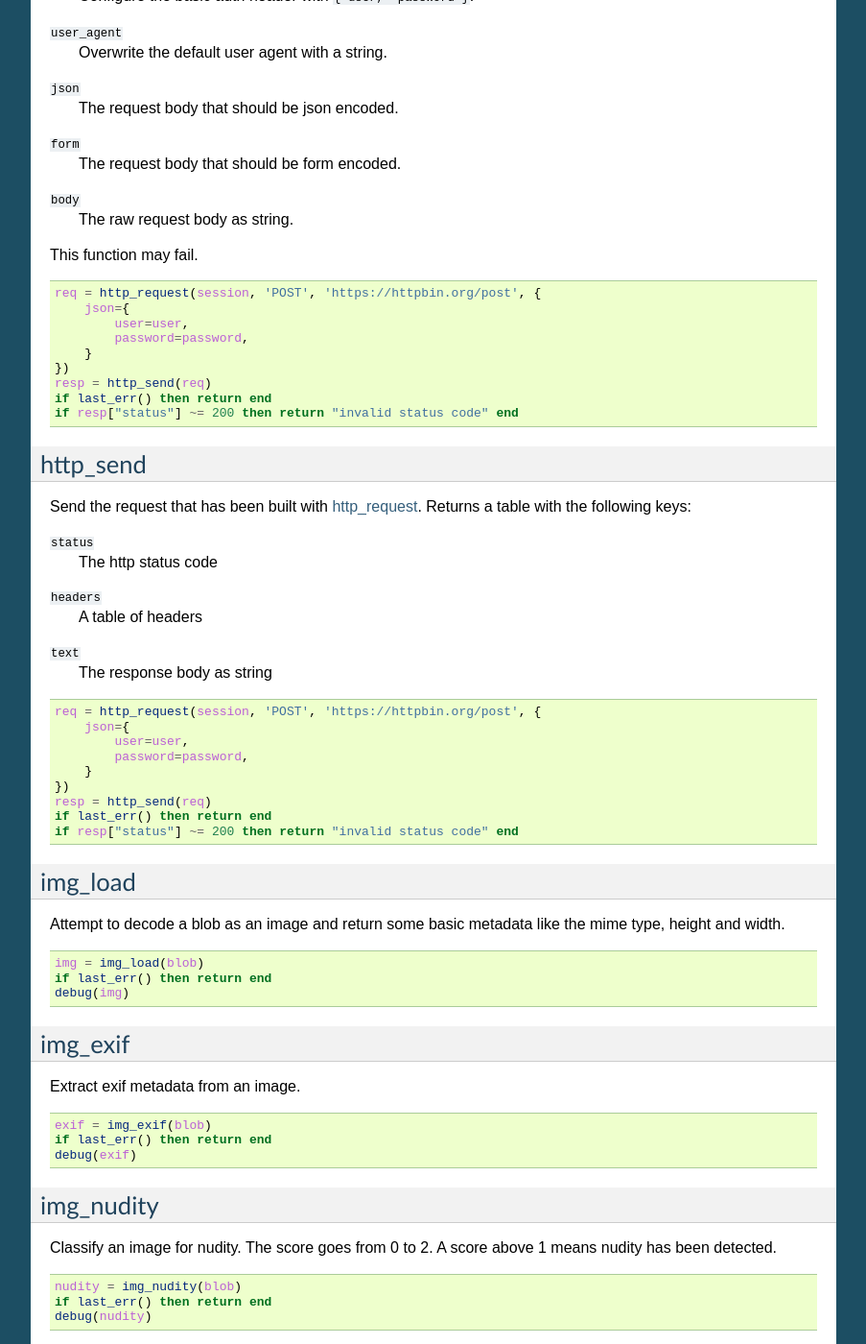
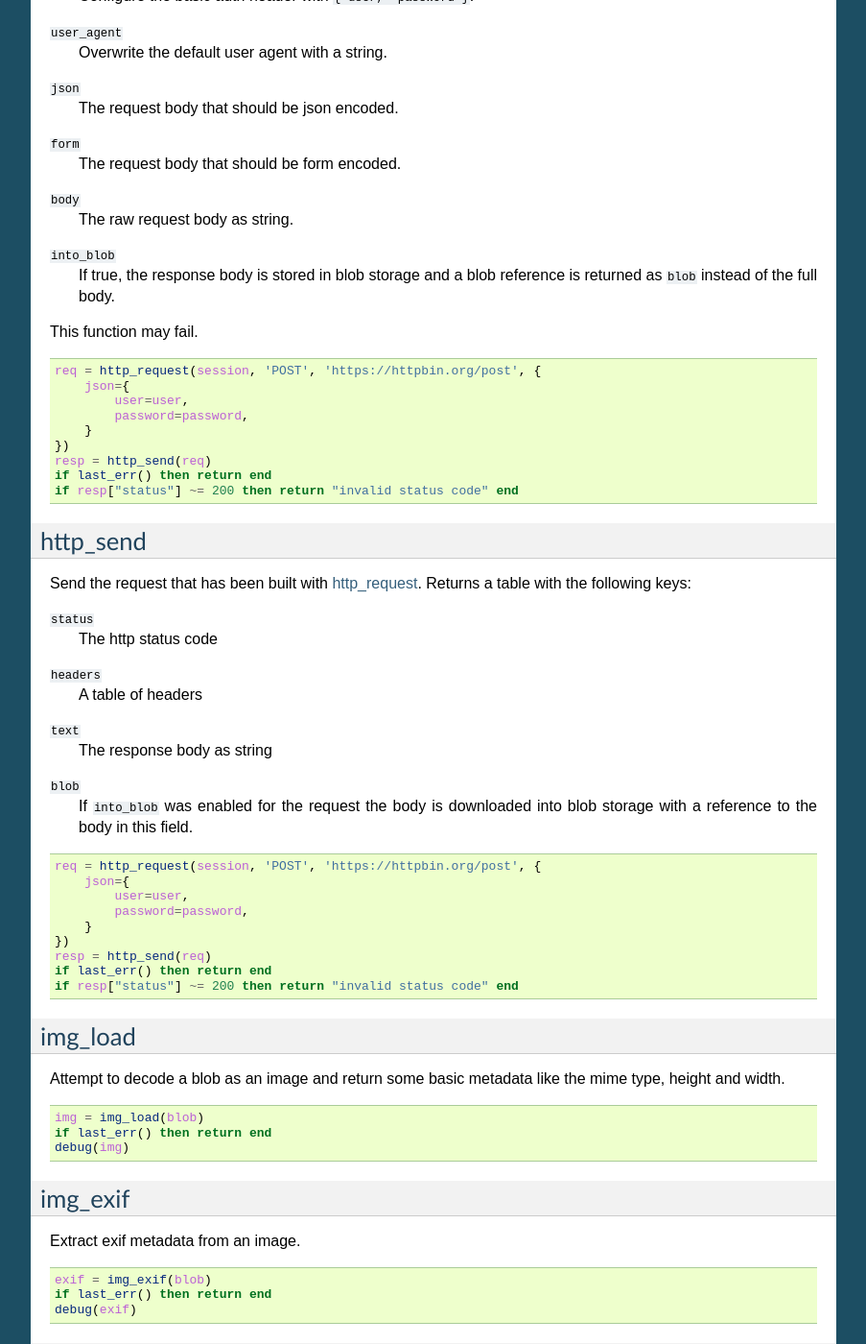
Before and after one commit to kpcyrd/sn0int, a Sphinx documentation site: the page built from docs/reference.rst, in a window 1280 px wide and 1400 px high, scrolled down 3486 px. Shown: the whole window at 96% size, without its empty margins (198-1101 px from the left). Built offline with Sphinx 7.4.7, drawn with Linux system fonts in a browser that asks for light colours.

Commit message:
Document into_blob

```diff
--- a/docs/reference.rst
+++ b/docs/reference.rst
@@ -222,6 +222,9 @@ options are set. The following options are available:
   The request body that should be form encoded.
 ``body``
   The raw request body as string.
+``into_blob``
+  If true, the response body is stored in blob storage and a blob reference is
+  returned as ``blob`` instead of the full body.
 
 This function may fail.
 
@@ -249,6 +252,9 @@ the following keys:
   A table of headers
 ``text``
   The response body as string
+``blob``
+  If ``into_blob`` was enabled for the request the body is downloaded into blob
+  storage with a reference to the body in this field.
 
 .. code-block:: lua
 
```
